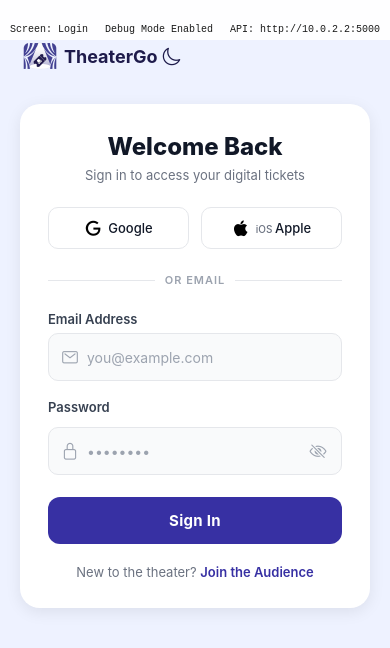
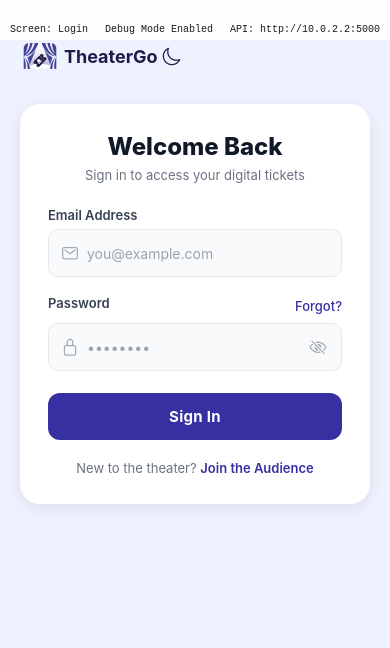
Before and after one commit to Nxstyyyy/TheaterGo, a React Native app in the folder frontend/: screen / in a window 390 px wide. Shown: the top 648 px of the page. Built offline with nearby package versions, Linux system fonts and the light colour scheme.

Commit message:
Revert "Add social login buttons and divider UI"
This reverts commit 7beeea79c7e4efe4b9a62f75f8cbb1baf3097cab.

```diff
--- a/frontend/screens/LoginScreen.js
+++ b/frontend/screens/LoginScreen.js
@@ -82,27 +82,6 @@ export default function LoginScreen({ onNavigateRegister, onNavigateDiscover })
             <Text style={styles.title}>Welcome Back</Text>
             <Text style={styles.subtitle}>Sign in to access your digital tickets</Text>
 
-            {/* Social buttons */}
-            <View style={styles.socialRow}>
-              <TouchableOpacity style={styles.socialBtn} activeOpacity={0.8}>
-                <MaterialCommunityIcons name="google" size={18} color={colors.socialIconColor} />
-                <Text style={styles.socialText}>Google</Text>
-              </TouchableOpacity>
-              <TouchableOpacity style={styles.socialBtn} activeOpacity={0.8}>
-                <Ionicons name="logo-apple" size={18} color={colors.socialIconColor} />
-                <Text style={styles.socialText}>
-                  <Text style={styles.socialIOS}>iOS </Text>Apple
-                </Text>
-              </TouchableOpacity>
-            </View>
-
-            {/* Divider */}
-            <View style={styles.dividerRow}>
-              <View style={styles.dividerLine} />
-              <Text style={styles.dividerText}>OR EMAIL</Text>
-              <View style={styles.dividerLine} />
-            </View>
-
             {/* Email field */}
             <Text style={styles.label}>Email Address</Text>
             <View style={styles.inputWrapper}>
@@ -122,6 +101,9 @@ export default function LoginScreen({ onNavigateRegister, onNavigateDiscover })
             {/* Password field */}
             <View style={styles.passwordHeader}>
               <Text style={styles.label}>Password</Text>
+              <TouchableOpacity>
+                <Text style={styles.forgotText}>Forgot?</Text>
+              </TouchableOpacity>
             </View>
             <View style={styles.inputWrapper}>
               <Ionicons name="lock-closed-outline" size={18} color={colors.iconColor} style={styles.inputIcon} />
@@ -319,50 +301,5 @@ function makeStyles(colors) {
       fontWeight: '600',
       color: colors.INDIGO,
     },
-    socialRow: {
-      flexDirection: 'row',
-      gap: 12,
-      marginBottom: 24,
-    },
-    socialBtn: {
-      flex: 1,
-      flexDirection: 'row',
-      alignItems: 'center',
-      justifyContent: 'center',
-      gap: 6,
-      borderWidth: 1,
-      borderColor: colors.socialBorder,
-      borderRadius: 10,
-      paddingVertical: 10,
-      backgroundColor: colors.socialBg,
-    },
-    socialText: {
-      fontSize: 13,
-      fontWeight: '500',
-      color: colors.socialText,
-    },
-    socialIOS: {
-      fontSize: 10,
-      color: colors.subtitle,
-    },
-
-    // Divider
-    dividerRow: {
-      flexDirection: 'row',
-      alignItems: 'center',
-      marginBottom: 24,
-    },
-    dividerLine: {
-      flex: 1,
-      height: 1,
-      backgroundColor: colors.dividerLine,
-    },
-    dividerText: {
-      marginHorizontal: 10,
-      fontSize: 11,
-      fontWeight: '600',
-      color: colors.dividerText,
-      letterSpacing: 1,
-    },
   };
 }
--- a/frontend/screens/RegisterScreen.js
+++ b/frontend/screens/RegisterScreen.js
@@ -89,27 +89,6 @@ export default function RegisterScreen({ onNavigateLogin, onNavigateDiscover })
           <View style={styles.card}>
             <Text style={styles.title}>Join the Audience</Text>
             <Text style={styles.subtitle}>Create your account to get digital tickets</Text>
-
-            {/* Social buttons */}
-            <View style={styles.socialRow}>
-              <TouchableOpacity style={styles.socialBtn} activeOpacity={0.8}>
-                <MaterialCommunityIcons name="google" size={18} color={colors.socialIconColor} />
-                <Text style={styles.socialText}>Google</Text>
-              </TouchableOpacity>
-              <TouchableOpacity style={styles.socialBtn} activeOpacity={0.8}>
-                <Ionicons name="logo-apple" size={18} color={colors.socialIconColor} />
-                <Text style={styles.socialText}>
-                  <Text style={styles.socialIOS}>iOS </Text>Apple
-                </Text>
-              </TouchableOpacity>
-            </View>
-
-            {/* Divider */}
-            <View style={styles.dividerRow}>
-              <View style={styles.dividerLine} />
-              <Text style={styles.dividerText}>OR EMAIL</Text>
-              <View style={styles.dividerLine} />
-            </View>
 
             {/* Full Name field */}
             <Text style={styles.label}>Full Name</Text>
@@ -351,50 +330,5 @@ function makeStyles(colors) {
       fontWeight: '600',
       color: colors.INDIGO,
     },
-    socialRow: {
-      flexDirection: 'row',
-      gap: 12,
-      marginBottom: 24,
-    },
-    socialBtn: {
-      flex: 1,
-      flexDirection: 'row',
-      alignItems: 'center',
-      justifyContent: 'center',
-      gap: 6,
-      borderWidth: 1,
-      borderColor: colors.socialBorder,
-      borderRadius: 10,
-      paddingVertical: 10,
-      backgroundColor: colors.socialBg,
-    },
-    socialText: {
-      fontSize: 13,
-      fontWeight: '500',
-      color: colors.socialText,
-    },
-    socialIOS: {
-      fontSize: 10,
-      color: colors.subtitle,
-    },
-
-    // Divider
-    dividerRow: {
-      flexDirection: 'row',
-      alignItems: 'center',
-      marginBottom: 24,
-    },
-    dividerLine: {
-      flex: 1,
-      height: 1,
-      backgroundColor: colors.dividerLine,
-    },
-    dividerText: {
-      marginHorizontal: 10,
-      fontSize: 11,
-      fontWeight: '600',
-      color: colors.dividerText,
-      letterSpacing: 1,
-    },
   };
 }
```
